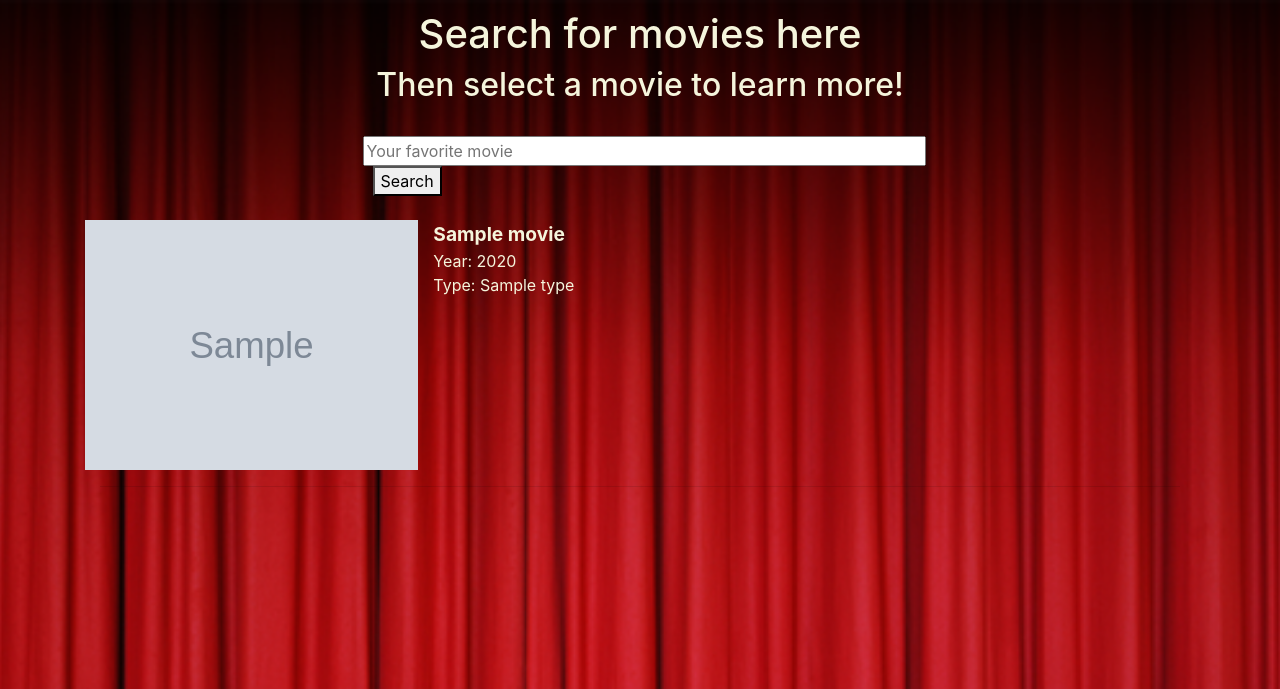
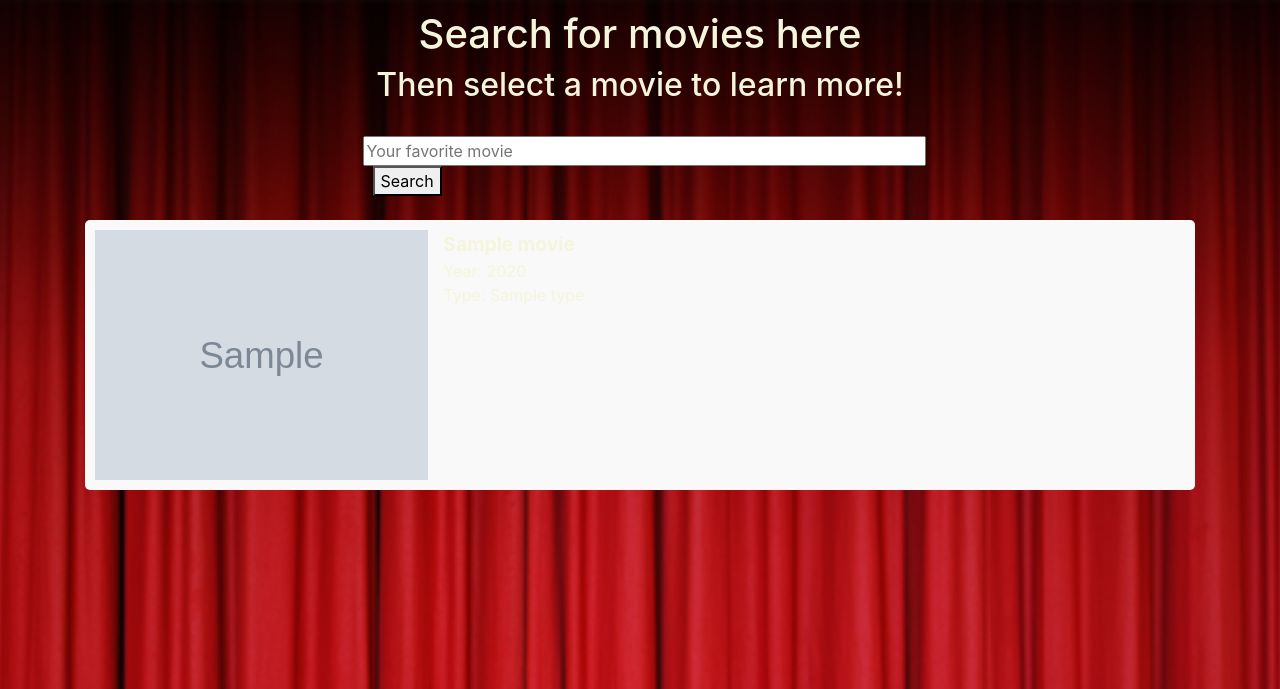
Before and after one commit to ae-ramirez/205-final-project, a Python web app: template templates/search.html in a window 1280 px wide. Shown: the top 689 px of the page. Run offline with Jinja, Linux system fonts and the light colour scheme; the template is opened without the code that fills it: most values are stand-ins (such as "Sample title", 1, 10 or a date in 2020); grey boxes marked "Sample" are stand-in pictures; some libraries are stand-ins or nearby versions.

Commit message:
add padding and styling to results entries

```diff
--- a/templates/search.html
+++ b/templates/search.html
@@ -25,7 +25,7 @@
       <div class="container">
       {% if results %}
       {% for movie in results %}
-      <div class="row">
+      <div class="row" style="border-radius:5px; padding:10px;margin-bottom:10px;background-color:#F9F9F9;">
         <a href="{{ url_for('movie_info', imdbID=movie['imdbID']) }}">
           <img src="{{ movie['Poster'] }}" height="250"><br>
         </a>
@@ -64,7 +64,6 @@
           </div>
         </div>
       </div>
-      <hr>
       {% endfor %}
       {% endif %}
     </div>
```
